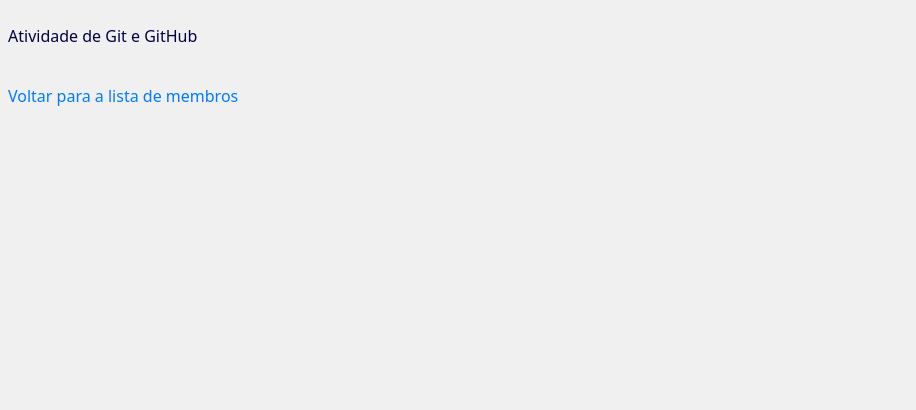
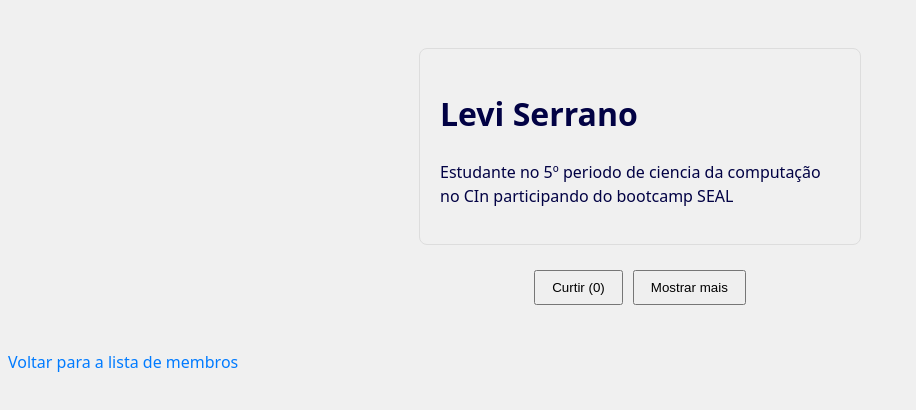
Before and after one commit to seal-ufpe/bootcamp-2026.1, a React (Vite) app: page /leviserrano in a window 1280 px wide. Shown: the top 410 px of the page, without its empty margins (0-916 px from the left). Built offline with nearby package versions, Linux system fonts and the light colour scheme.

Commit message:
feat: adiciona cartao de visita interativo em react

```diff
--- a/src/pages/leviserrano.jsx
+++ b/src/pages/leviserrano.jsx
@@ -1,3 +1,65 @@
+import { useState, useEffect } from 'react';
+
+function Card({ nome, bio }) {
+  return (
+    <div style={{
+      border: '1px solid #ddd',
+      borderRadius: '8px',
+      padding: '20px',
+      maxWidth: '400px',
+      margin: '20px auto'
+    }}>
+      <h1>{nome}</h1>
+      <p>{bio}</p>
+    </div>
+  );
+}
+
+function Botao({ texto, onClick }) {
+  return (
+    <button onClick={onClick} style={{
+      padding: '8px 16px',
+      margin: '5px',
+      cursor: 'pointer'
+    }}>
+      {texto}
+    </button>
+  );
+}
+
 export default function LeviSerranoPage() {
-  return <p>Atividade de Git e GitHub</p>;
+  const [curtidas, setCurtidas] = useState(0);
+  const [mostrarMais, setMostrarMais] = useState(false);
+
+  useEffect(() => {
+    console.log('Página carregada!');
+  }, []);
+
+  return (
+    <div style={{ padding: '20px' }}>
+      <Card
+        nome="Levi Serrano"
+        bio="Estudante no 5º periodo de ciencia da computação no CIn participando do bootcamp SEAL"
+      />
+
+      <div style={{ textAlign: 'center' }}>
+        <Botao
+          texto={`Curtir (${curtidas})`}
+          onClick={() => setCurtidas(curtidas + 1)}
+        />
+
+        <Botao
+          texto={mostrarMais ? 'Esconder' : 'Mostrar mais'}
+          onClick={() => setMostrarMais(!mostrarMais)}
+        />
+      </div>
+
+      {mostrarMais && (
+        <div style={{ textAlign: 'center', marginTop: '20px' }}>
+          <p><a href="https://github.com/Levirbs" target="_blank">GitHub</a></p>
+          <p>Aprendendo React no bootcamp!</p>
+        </div>
+      )}
+    </div>
+  );
 }
```
